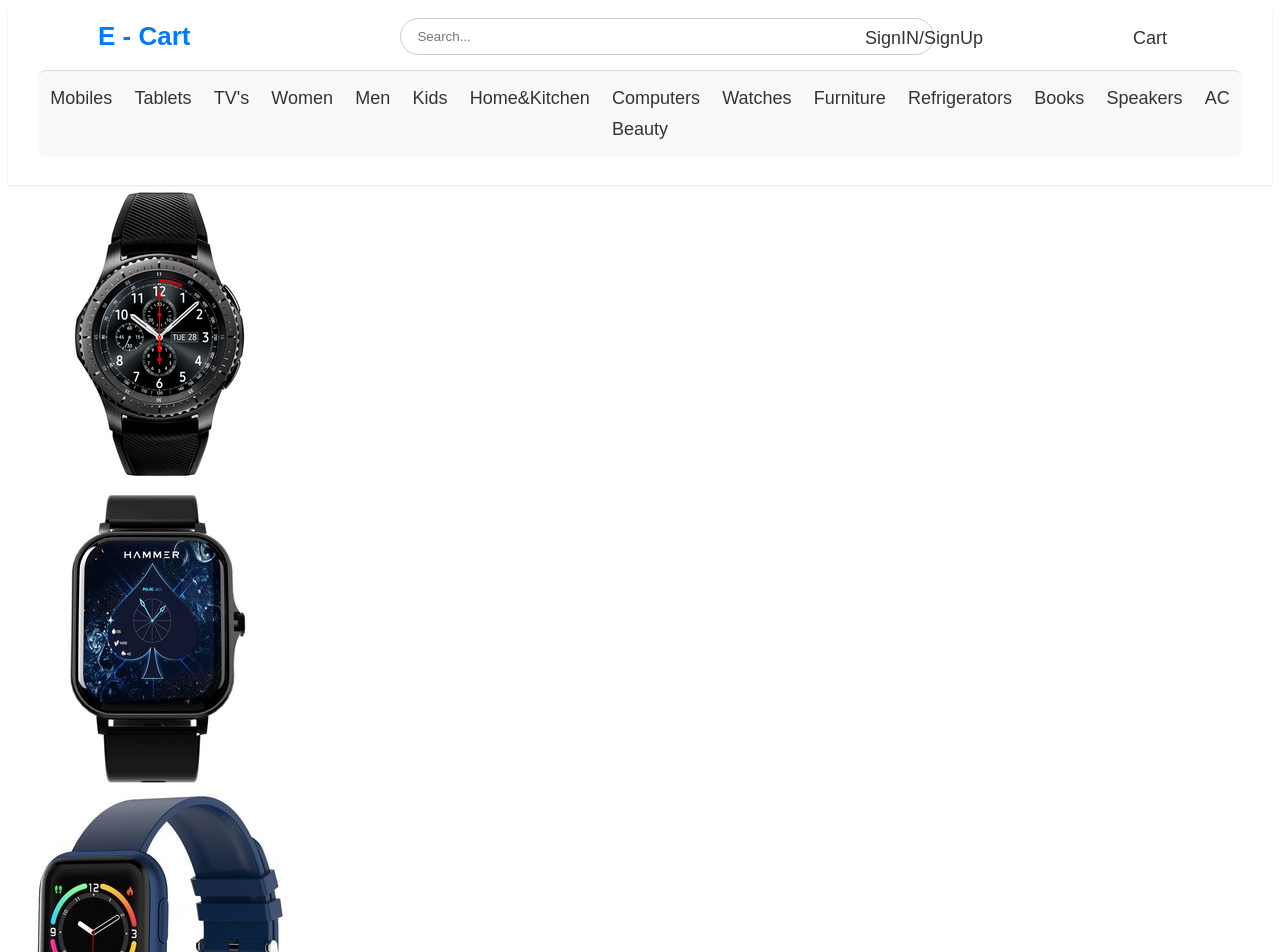
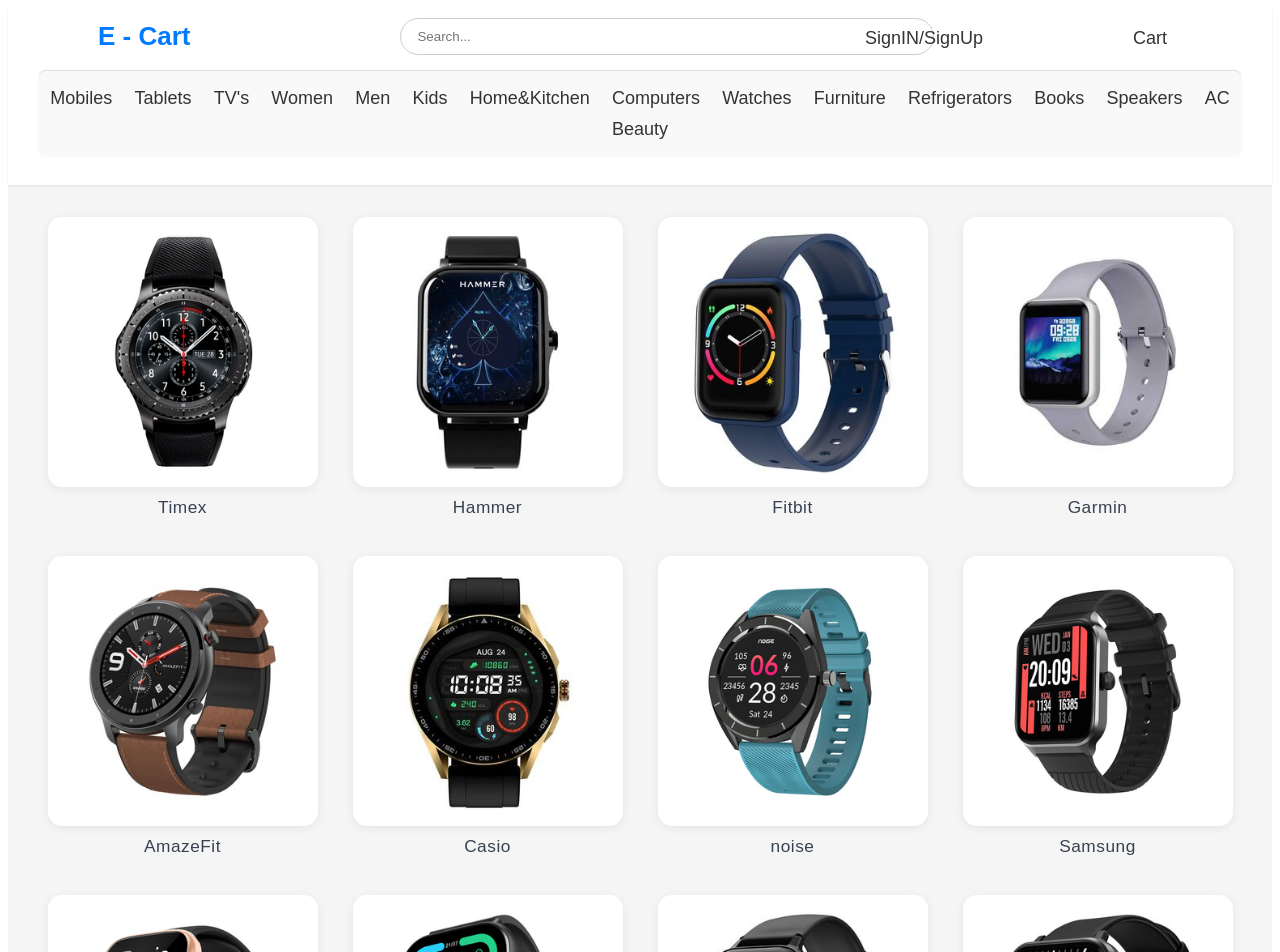
Before and after one commit to afreen2911/e-cart-project, a React (Vite) app in the folder e-cart/: page /watchespage in a window 1280 px wide. Shown: the top 952 px of the page. Built offline with nearby package versions, Linux system fonts and the light colour scheme.

Commit message:
Updated WatchesPage layout and CSS

```diff
--- a/e-cart/src/components/Pages/WatchesPage.css
+++ b/e-cart/src/components/Pages/WatchesPage.css
@@ -0,0 +1,96 @@
+/* watchPage.css */
+
+.watchPageSection {
+  display: grid;
+  grid-template-columns: repeat(4,1fr);
+  gap: 20px;
+  justify-content: center;
+  align-items: flex-start;
+  padding: 32px;
+  background-color: #f5f5f5;      /* Neutral, clean background */
+
+}
+
+.watchItemContainer {
+  display: flex;
+  flex-direction: column;
+  align-items: center;
+  margin-bottom: 16px;
+  transition: transform 0.2s ease;
+}
+
+.watchItemContainer:hover {
+  transform: translateY(-4px) scale(1.03);
+}
+
+.watchPageCard {
+  width: 270px;
+  height: 270px;
+  background: #fff;
+  border-radius: 14px;
+  box-shadow: 0 2px 10px rgba(0,0,0,0.07);
+  display: flex;
+  justify-content: center;
+  align-items: center;
+  overflow: hidden;
+  margin-bottom: 8px;
+}
+
+.watchPageCard img {
+  max-width: 95%;
+  max-height: 90%;
+  object-fit: contain;
+  border-radius: 10px;
+  transition: box-shadow 0.25s;
+}
+
+.watchItemContainer:hover .watchPageCard img {
+  box-shadow: 0 4px 16px rgba(0,0,0,0.14);
+}
+
+.watchProductName {
+  font-size: 1.08rem;
+  font-weight: 500;
+  color: #374151;
+  letter-spacing: .03em;
+  margin: 0;
+  padding: 2px 0;
+  text-align: center;
+}
+/* For tablets (2 images per row) */
+@media (max-width: 1024px) and (min-width: 601px) {
+  .watchPageSection {
+    grid-template-columns: repeat(2, 1fr);
+    gap: 24px;
+  }
+
+  .watchPageCard {
+    width: 240px;
+    height: 240px;
+  }
+
+  .watchProductName {
+    font-size: 1rem;
+  }
+}
+
+/* For watch phones (1 image per row) */
+@media (max-width: 600px) {
+  .watchPageSection {
+    grid-template-columns: 1fr;
+    gap: 16px;
+    padding: 20px;
+  }
+
+  .watchPageCard {
+    width: 50%;
+    height: 230px;
+    margin: 5 auto; /* centers image card */
+  }
+
+  .watchProductName {
+    font-size: 0.98rem;
+    font-weight: bold;
+    text-align: center;
+  }
+}
--- a/e-cart/src/components/Pages/WatchesPage.jsx
+++ b/e-cart/src/components/Pages/WatchesPage.jsx
@@ -7,13 +7,18 @@
   return (
     <>
     <Navbar/>
-      <div className='WatchesPageSection'>
+      <div className='watchPageSection'>
             {
               watchData.map((item)=>{
                   return(
-                      <div className="watchPageImages">
+                    <div className="watchItemContainer">
+                      <div className="watchPageCard">
                           <img src={item.image} alt="" />
                       </div>
+                      <h3 className='watchProductName'>{item.brand}</h3>
+                    </div>
+
+
                   )
               })
             }
--- a/e-cart/src/components/data/watch.js
+++ b/e-cart/src/components/data/watch.js
@@ -2,21 +2,21 @@
         "id": "1",
         "product": "Watch",
         "image": "/Assets/Watch/1.png",
-        "brand": "Apple",
+        "brand": "Timex",
         "model": "Watch Series 7",
         "price": "399.00",
         "category": "Wearable",
-        "description": "The latest Apple Watch with a larger display and advanced health features."
+        "description": "The latest Timex Watch with a larger display and advanced health features."
     },
     {
         "id": "2",
         "product": "Watch",
         "image": "/Assets/Watch/2.jpg",
-        "brand": "Samsung",
+        "brand": "Hammer",
         "model": "Galaxy Watch 4",
         "price": "299.99",
         "category": "Wearable",
-        "description": "A Samsung smartwatch with comprehensive health tracking and versatile design."
+        "description": "A Hammer smartwatch with comprehensive health tracking and versatile design."
     },
     {
         "id": "3",
@@ -42,11 +42,11 @@
         "id": "5",
         "product": "Watch",
         "image": "/Assets/Watch/5.jpg",
-        "brand": "Fossil",
+        "brand": "AmazeFit",
         "model": "Gen 5",
         "price": "249.00",
         "category": "Wearable",
-        "description": "A stylish Fossil smartwatch with Wear OS and customizable watch faces."
+        "description": "A stylish AmazeFit smartwatch with Wear OS and customizable watch faces."
     },
     {
         "id": "6",
@@ -62,41 +62,41 @@
         "id": "7",
         "product": "Watch",
         "image": "/Assets/Watch/7.jpg",
-        "brand": "TAG Heuer",
+        "brand": "noise",
         "model": "Carrera Calibre Heuer 02",
         "price": "5999.00",
         "category": "Luxury",
-        "description": "A luxurious TAG Heuer mechanical watch with a sporty and sophisticated design."
+        "description": "A luxurious noise mechanical watch with a sporty and sophisticated design."
     },
     {
         "id": "8",
         "product": "Watch",
         "image": "/Assets/Watch/8.jpg",
-        "brand": "Timex",
+        "brand": "Samsung",
         "model": "Weekender Chronograph",
         "price": "89.00",
         "category": "Wearable",
-        "description": "A versatile Timex watch with a chronograph function and interchangeable straps."
+        "description": "A versatile Samsung watch with a chronograph function and interchangeable straps."
     },
     {
         "id": "9",
         "product": "Watch",
         "image": "/Assets/Watch/9.jpg",
-        "brand": "Citizen",
+        "brand": "PTron",
         "model": "Eco-Drive Promaster",
         "price": "299.99",
         "category": "Wearable",
-        "description": "A Citizen watch powered by light with durable construction for outdoor adventures."
+        "description": "A PTron watch powered by light with durable construction for outdoor adventures."
     },
     {
         "id": "10",
         "product": "Watch",
         "image": "/Assets/Watch/10.jpg",
-        "brand": "Seiko",
+        "brand": "Thur",
         "model": "SKX007",
         "price": "199.50",
         "category": "Wearable",
-        "description": "A classic Seiko diver's watch known for its reliability and timeless design."
+        "description": "A classic Thur diver's watch known for its reliability and timeless design."
     },
     {
         "id": "11",
```
